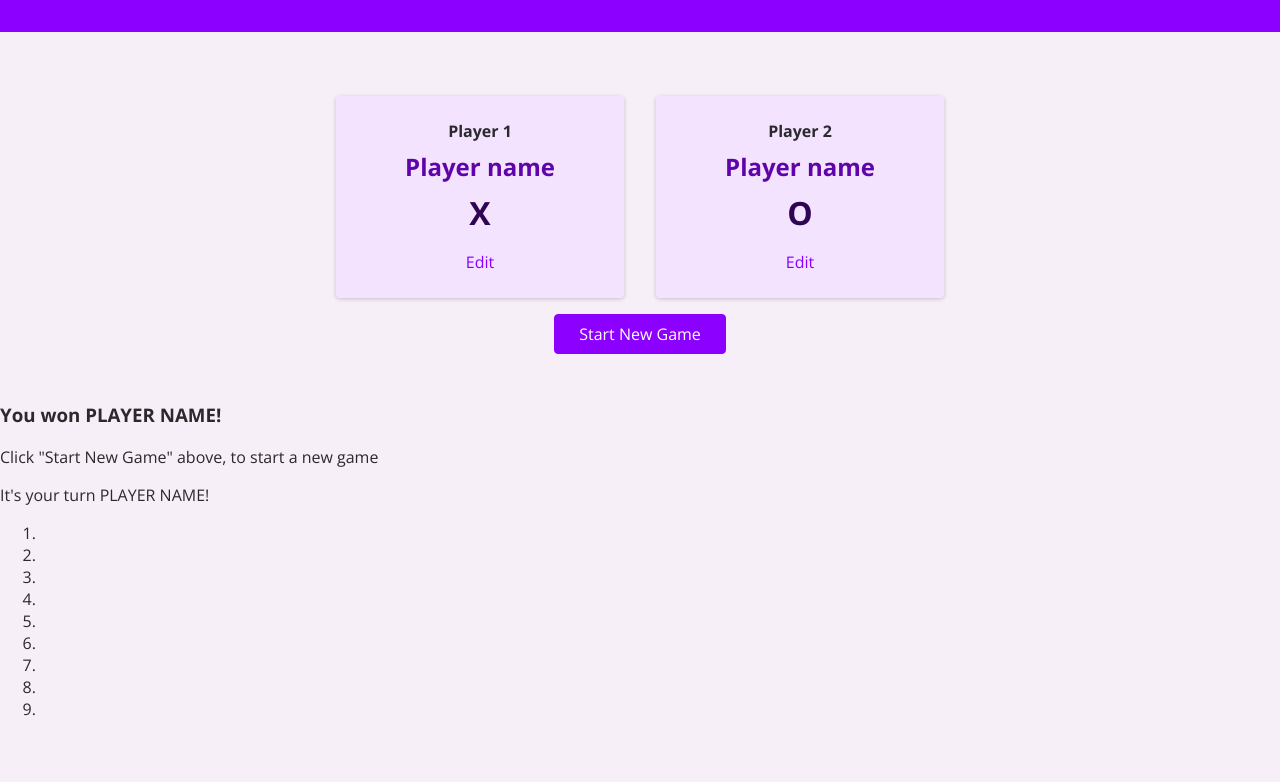
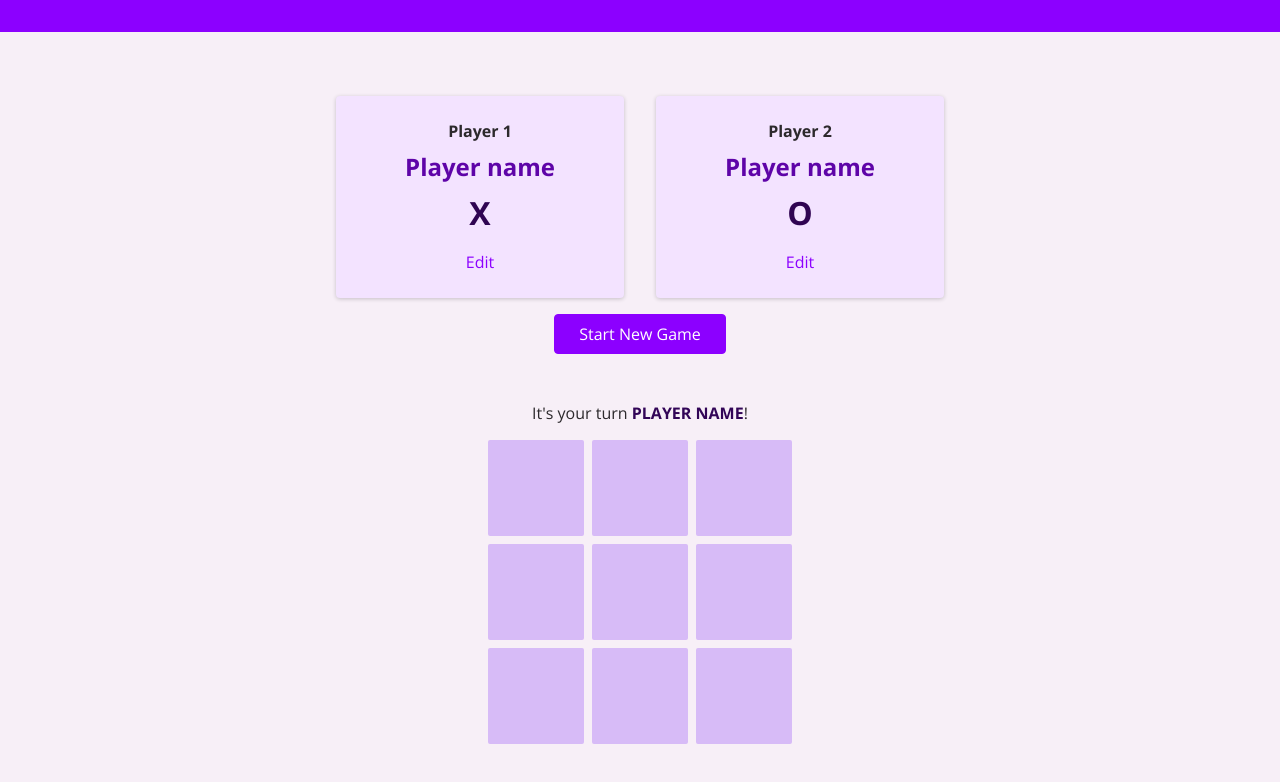
Before and after one commit to Kotwin98/Tic-Tac-Toe, a plain HTML site: page index.html in a window 1280 px wide. Shown: the part 118-900 px from the top of the page. Before the commit the page ends 854 px from the top, so only its background shows below. Drawn offline with nearby package versions, Linux system fonts and the light colour scheme.

Commit message:
Add styling for game board section

```diff
--- a/index.html
+++ b/index.html
@@ -11,6 +11,7 @@
   <link rel="stylesheet" href="styles/styles.css">
   <link rel="stylesheet" href="styles/overlays.css">
   <link rel="stylesheet" href="styles/configuration.css">
+  <link rel="stylesheet" href="styles/game.css">
 </head>
 <body>
   <div id="backdrop"></div>
@@ -53,12 +54,12 @@
       <button class="btn">Start New Game</button>
     </section>
     <section id="active-game">
-      <article>
-        <h3>You won <span id="winner-name">PLAYER NAME</span>!</h3>
+      <article id="game-over">
+        <h2>You won <span id="winner-name">PLAYER NAME</span>!</h2>
         <p>Click "Start New Game" above, to start a new game</p>
       </article>
       <p>It's your turn <span id="active-player-name">PLAYER NAME</span>!</p>
-      <ol>
+      <ol id="game-board">
         <li></li>
         <li></li>
         <li></li>
--- /dev/null
+++ b/styles/game.css
@@ -0,0 +1,56 @@
+#active-game {
+  text-align: center;
+  margin: 2rem 0 5rem 0;
+}
+
+#game-over {
+  width: 90%;
+  max-width: 40rem;
+  margin: auto;
+  padding: 1rem 2rem;
+  background-color: rgb(50, 5, 87);
+  box-shadow: 0px 2px 8px rgba(0, 0, 0, 0.2);
+  border-radius: 4px;
+  color: #fff;
+  display: none;
+}
+
+#game-over h2 {
+  font-size: 2.5rem;
+  margin: 0.5rem 0;
+}
+
+#active-player-name {
+  font-weight: bold;
+  color: rgb(50, 5, 87);
+}
+
+#game-board {
+  list-style: none;
+  margin: 1rem 0;
+  padding: 0;
+  display: grid;
+  grid-template-columns: repeat(3, 6rem);
+  grid-template-rows: repeat(3, 6rem);
+  justify-content: center;
+  gap: 0.5rem;
+}
+
+#game-board li {
+  background-color: rgb(215, 187, 247);
+  border-radius: 2px;
+  cursor: pointer;
+  display: flex;
+  justify-content: center;
+  align-items: center;
+}
+
+#game-board li:hover {
+  background-color: rgb(112, 13, 204);
+}
+
+#game-board li.disabled {
+  background-color: rgb(112, 13, 204);
+  cursor: default;
+  color: #fff;
+}
```
